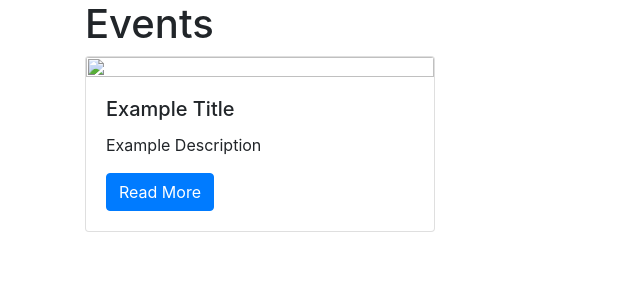
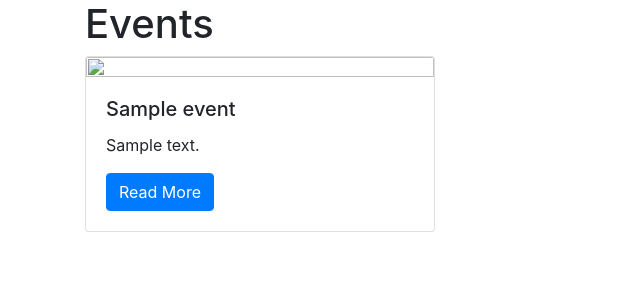
Before and after one commit to genki-aik/Hacks8-Interview, a Django app: template hacksInterview/eventList/templates/eventList/home.html in a window 1280 px wide. Shown: the part 56-356 px from the top of the page, without its empty margins (0-640 px from the left). Run offline with Django 4.2, Linux system fonts and the light colour scheme; the template is opened without the code that fills it: values that come from a table or form of the project are taken from there, others are empty; tables that the repository leaves empty hold one stand-in row (values such as "Sample post"); some libraries are stand-ins or nearby versions.

Commit message:
saving the changes for home page

```diff
--- a/hacksInterview/eventList/admin.py
+++ b/hacksInterview/eventList/admin.py
@@ -1,4 +1,8 @@
+from pyexpat import model
 from django.contrib import admin
+from eventList import models
 
 # TODO: Register models for admin site
 # Import model
+
+admin.site.register(models.Event)
--- a/hacksInterview/eventList/models.py
+++ b/hacksInterview/eventList/models.py
@@ -6,5 +6,6 @@ class Event(models.Model):
     image = models.ImageField(upload_to='project_image', default='default.jpg')
 
     # TODO: Add field for description and migrate it (Textfield)
+    description = models.TextField()
 
     # TODO: If they can, implement __str__ function for admin site display
--- a/hacksInterview/eventList/templates/eventList/home.html
+++ b/hacksInterview/eventList/templates/eventList/home.html
@@ -5,12 +5,13 @@
 <div class="row">
 
 <!-- TODO: Create a list of projects -->
+{% for event in events%}
     <div class="col-md-4">
         <div class="card mb-2">
             <img class="card-img-top" src="#">
             <div class="card-body">
-                <h5 class="card-title">Example Title</h5>
-                <p class="card-text">Example Description</p>
+                <h5 class="card-title">{{event.title}}</h5>
+                <p class="card-text">{{event.description}}</p>
                 <a href="#"
                    class="btn btn-primary">
                     Read More
@@ -18,6 +19,6 @@
             </div>
         </div>
     </div>
-
+{% endfor %}
 </div>
 {% endblock %}
--- a/hacksInterview/eventList/views.py
+++ b/hacksInterview/eventList/views.py
@@ -1,9 +1,12 @@
 from django.shortcuts import render
 
 # Import the model
+from eventList import models
 
 # Create your views here.
 def homePage(request):
     # Query the Event
+    event = models.Event.objects.all()
+    eventQuery = {'events': event}
 
-    return render(request, 'eventList/home.html')
+    return render(request, 'eventList/home.html', eventQuery)
--- a/hacksInterview/hacksInterview/settings.py
+++ b/hacksInterview/hacksInterview/settings.py
@@ -38,7 +38,9 @@ INSTALLED_APPS = [
     'django.contrib.sessions',
     'django.contrib.messages',
     'django.contrib.staticfiles',
+    'eventList'
 ]
+
 
 MIDDLEWARE = [
     'django.middleware.security.SecurityMiddleware',
--- a/hacksInterview/hacksInterview/urls.py
+++ b/hacksInterview/hacksInterview/urls.py
@@ -15,9 +15,11 @@ Including another URLconf
 """
 from django.contrib import admin
 from django.urls import path
+from eventList import views
 
 # Import view
 
 urlpatterns = [
     path('admin/', admin.site.urls),
+    path('', views.homePage)
 ]
```
Also changed, not shown: hacksInterview/eventList/migrations/0002_event_description.py (added), hacksInterview/media/project_image/NCRLogo_SJjsoz8.png (added).
